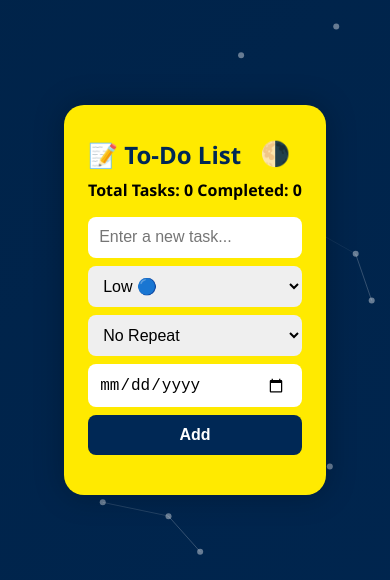
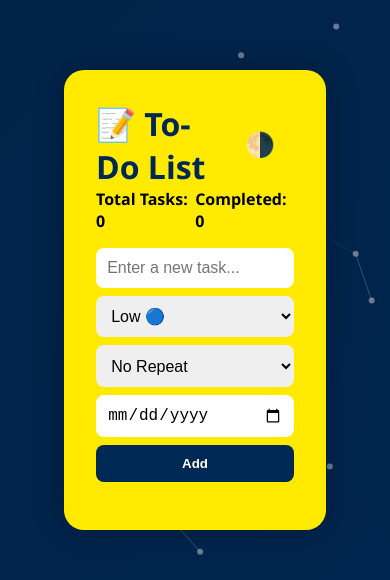
Before and after one commit to Thansim1/ToDoList, a plain HTML site: page index.html in a window 390 px wide. Shown: the part 154-734 px from the top of the page. Drawn offline with nearby package versions, Linux system fonts and the light colour scheme.

Commit message:
last changes

```diff
--- a/index.html
+++ b/index.html
@@ -35,7 +35,7 @@
         <option value="Monthly">Monthly</option>
         <option value="Yearly">Yearly</option>
       </select>
-      <input type="date" id="due-date" placeholder="mm/dd/yyyy" />
+      <input type="date" id="due-date" placeholder="mm/dd/yyyy" required />
       <button type="submit">Add</button>
     </form>
 
--- a/style.css
+++ b/style.css
@@ -1,3 +1,4 @@
+/* === Base Reset === */
 * {
   margin: 0;
   padding: 0;
@@ -64,8 +65,6 @@ body.dark .container {
 
 h1 {
   color: #002855;
-  font-size: 1.8rem;
-  white-space: nowrap;
 }
 
 body.dark h1 {
@@ -80,6 +79,10 @@ body.dark h1 {
   color: #002855;
 }
 
+body.dark #toggle-theme {
+  color: #ffea00;
+}
+
 .summary {
   display: flex;
   justify-content: space-between;
@@ -87,12 +90,12 @@ body.dark h1 {
   font-weight: bold;
 }
 
+/* ✅ Vertical layout for form */
 form {
   display: flex;
-  flex-wrap: wrap;
+  flex-direction: column;
   gap: 0.5rem;
   margin-bottom: 1rem;
-  justify-content: center;
 }
 
 input, select {
@@ -100,26 +103,24 @@ input, select {
   border: none;
   border-radius: 8px;
   font-size: 1rem;
-  width: 100%;
-  max-width: 100%;
-  flex: 1 1 100%;
+  flex: 1;
 }
 
-#task-input {
-  box-sizing: border-box;
-  width: 100%;
+input[type="date"]::placeholder {
+  color: #888;
 }
 
-input[type="date"]::before {
-  content: attr(placeholder);
-  color: #999;
-  position: absolute;
-  left: 1rem;
-}
+@media (max-width: 768px) {
+  input[type="date"] {
+    font-size: 1rem;
+    background-color: white;
+    color: black;
+  }
 
-input[type="date"]:focus::before,
-input[type="date"]:valid::before {
-  content: "";
+  input[type="date"]::-webkit-calendar-picker-indicator {
+    opacity: 1;
+    filter: invert(0);
+  }
 }
 
 button {
@@ -131,7 +132,6 @@ button {
   font-weight: bold;
   cursor: pointer;
   transition: background 0.3s;
-  width: 100%;
 }
 
 button:hover {
@@ -207,41 +207,6 @@ li button:hover {
   width: 100%;
 }
 
-@media screen and (max-width: 600px) {
-  h1 {
-    font-size: 1.5rem;
-    white-space: nowrap;
-  }
-
-  .container {
-    padding: 1.5rem;
-    width: 100%;
-    margin: 0 1rem;
-  }
-
-  input,
-  select,
-  button {
-    font-size: 1rem;
-    flex: 1 1 100%;
-    width: 100%;
-  }
-
-  input[type="date"] {
-    appearance: none;
-    padding-right: 2.5rem;
-    position: relative;
-  }
-
-  input[type="date"]::-webkit-calendar-picker-indicator {
-    position: absolute;
-    right: 1rem;
-    top: 50%;
-    transform: translateY(-50%);
-    opacity: 1;
-  }
-}
-
 @keyframes animatedGradient {
   0% { background-position: 0% 50%; }
   50% { background-position: 100% 50%; }
```
